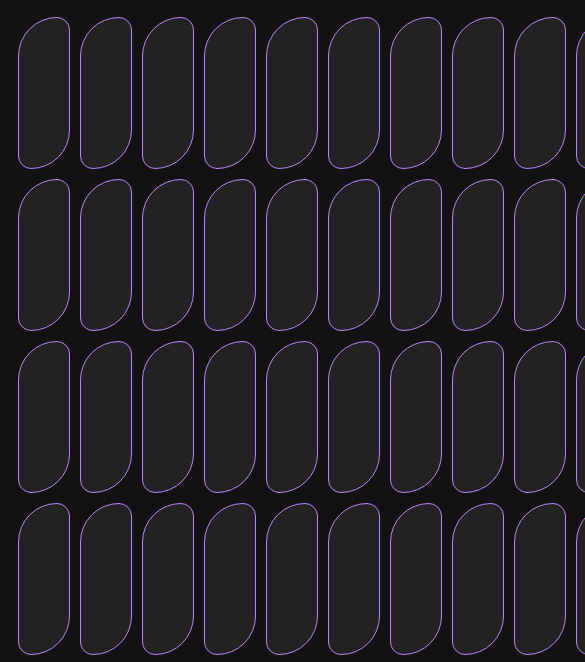
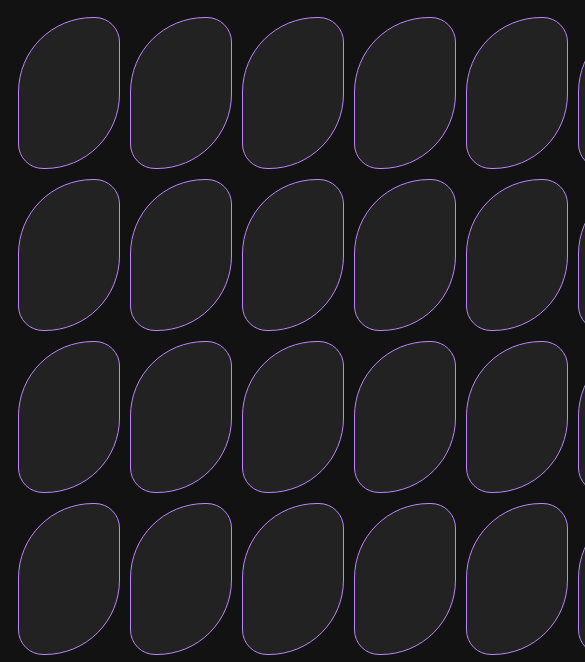
Before and after one commit to gheezl/memory-game, a website built with Parcel: page index.html in a window 390 px wide. Shown: the part 145-807 px from the top of the page, 585 px wide, since content can reach past the window. Built offline with nearby package versions, Linux system fonts and the light colour scheme; files whose address does not match are found by name.

Commit message:
Added parcel

```diff
--- a/styles/styles.css
+++ b/styles/styles.css
@@ -66,20 +66,3 @@ body {
 .game-time {
     margin-left: 10px;
 }
-
-
-@media only screen and (max-width: 800px) {
-    .game-board {
-        display: grid;
-        grid-template-columns: 1fr 1fr;
-        grid-template-rows: 1fr 1fr 1fr 1fr 1fr 1fr 1fr 1fr 1fr 1fr;
-        margin-top: 10px;
-        padding: 5px;
-    }
-
-    .img {
-        display: flex;
-        justify-content: center;
-        width: 50px;
-}
-}
```
Also changed, not shown: package.json (added, +25 -0 lines), 1 other file.
